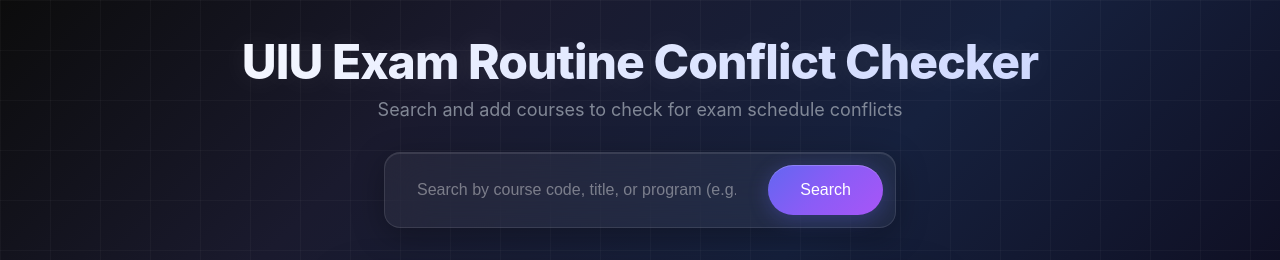
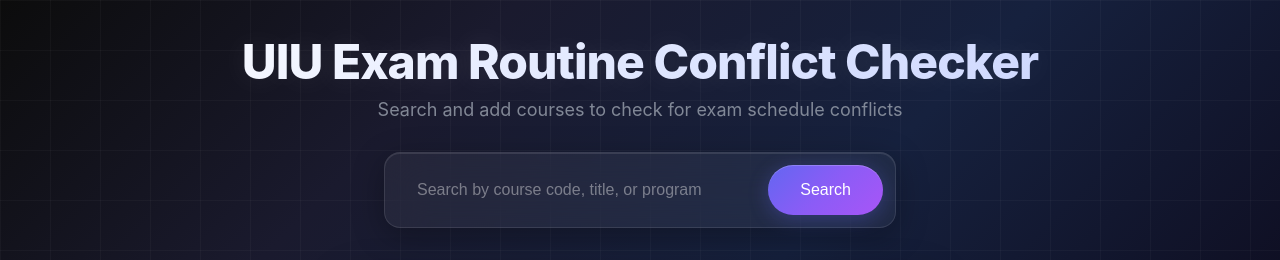
Before and after one commit to tanvirhs777/UIU-Exam-Conflict-Checker, a React (Vite) app: page / in a window 1280 px wide. Shown: the top 260 px of the page. Built offline with nearby package versions, Linux system fonts and the light colour scheme.

Commit message:
search box placeholder updated

```diff
--- a/src/App.jsx
+++ b/src/App.jsx
@@ -233,7 +233,7 @@
                 type="text"
                 value={searchTerm}
                 onChange={(e) => setSearchTerm(e.target.value)}
-                placeholder="Search by course code, title, or program (e.g., CSE 1111, Machine Learning, BSCSE)..."
+                placeholder="Search by course code, title, or program"
                 className="flex-1 px-4 py-3 text-lg border-0 rounded-lg focus:outline-none focus:ring-2 focus:ring-blue-500"
                 onKeyPress={(e) => e.key === 'Enter' && handleSearch()}
               />
```
